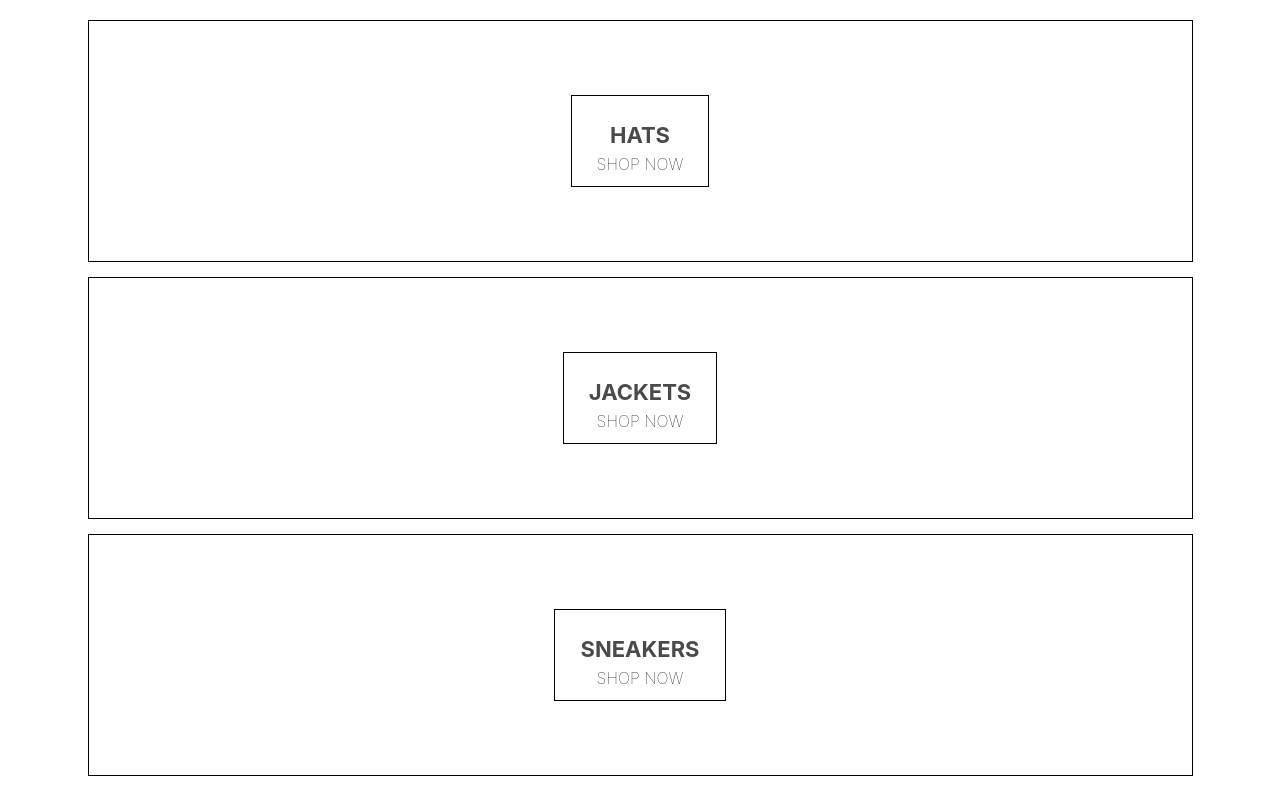
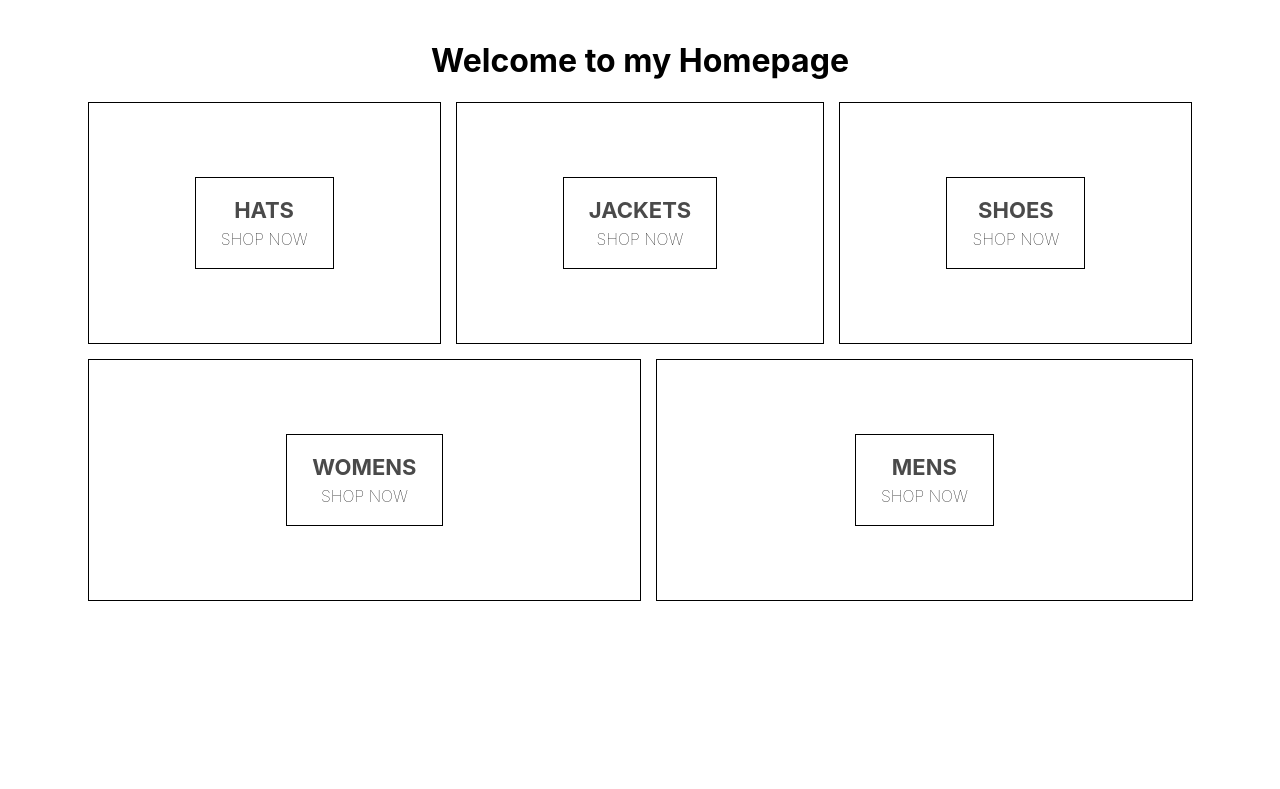
Before and after one commit to Majidsp/online-shop, a React (Create React App) app: page / in a window 1280 px wide. Shown: the top 789 px of the page. Built offline with nearby package versions, Linux system fonts and the light colour scheme.

Commit message:
Modified html code.

```diff
--- a/src/homepage.component.jsx
+++ b/src/homepage.component.jsx
@@ -4,48 +4,40 @@
 
 const HomePage = () => (
   <div className='homepage'>
-        <div className="directory-menu">
-            <div className="menu-item">
-               <div className="content">
-                    <h1 className="title">HATS</h1>
-                    <span className="subtitle">SHOP NOW</span>
+    <h1>Welcome to my Homepage</h1>
+    <div className='directory-menu'>
+      <div className='menu-item'>
+        <div className='content'>
+          <div className='title'>HATS</div>
+          <span className='subtitle'>SHOP NOW</span>
         </div>
       </div>
-        </div>
-        <div className="directory-menu">
-            <div className="menu-item">
-               <div className="content">
-                    <h1 className="title">JACKETS</h1>
-                    <span className="subtitle">SHOP NOW</span>
+      <div className='menu-item'>
+        <div className='content'>
+          <div className='title'>JACKETS</div>
+          <span className='subtitle'>SHOP NOW</span>
         </div>
       </div>
-        </div>
-        <div className="directory-menu">
-            <div className="menu-item">
-               <div className="content">
-                    <h1 className="title">SNEAKERS</h1>
-                    <span className="subtitle">SHOP NOW</span>
+      <div className='menu-item'>
+        <div className='content'>
+          <div className='title'>SHOES</div>
+          <span className='subtitle'>SHOP NOW</span>
         </div>
       </div>
-        </div>
-        <div className="directory-menu">
-            <div className="menu-item">
-               <div className="content">
-                    <h1 className="title">PANTS</h1>
-                    <span className="subtitle">SHOP NOW</span>
+      <div className='menu-item'>
+        <div className='content'>
+          <div className='title'>WOMENS</div>
+          <span className='subtitle'>SHOP NOW</span>
         </div>
       </div>
-        </div>
-        <div className="directory-menu">
-            <div className="menu-item">
-               <div className="content">
-                    <h1 className="title">UNDERWEAR</h1>
-                    <span className="subtitle">SHOP NOW</span>
+      <div className='menu-item'>
+        <div className='content'>
+          <div className='title'>MENS</div>
+          <span className='subtitle'>SHOP NOW</span>
         </div>
       </div>
     </div>
   </div>
-)
-
+);
 
 export default HomePage;
```
Lines whose indentation alone changed are shown as unchanged.
